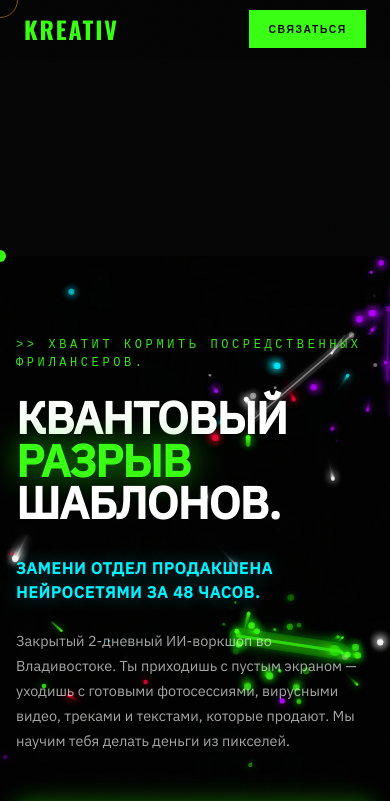
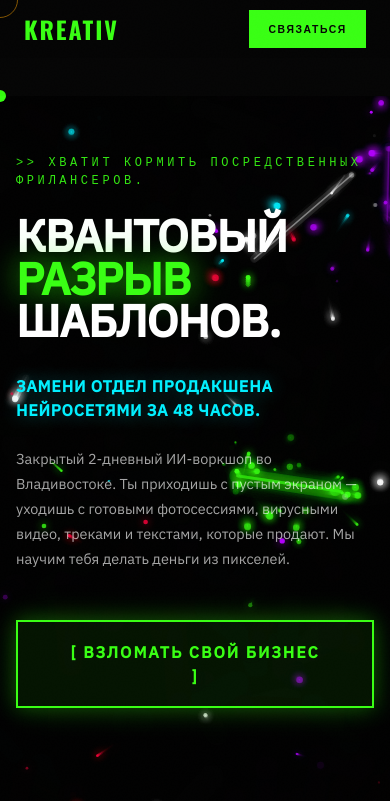
Before and after one commit to pr-poehali-dev/hack-travel-creator, a React (Vite) app: page / in a window 390 px wide. Shown: the top 801 px of the page. Built offline with nearby package versions, Linux system fonts and the light colour scheme.

Commit message:
fix: critical bug fixes

```diff
--- a/src/index.css
+++ b/src/index.css
@@ -902,7 +902,7 @@ section:not(#home) {
   }
 
   /* Section padding */
-  section {
+  section:not(#home) {
     padding: 5rem 2.5rem;
   }
 
@@ -959,7 +959,7 @@ section:not(#home) {
   }
 
   /* Section padding — φ: 42px vertical, 26px horizontal */
-  section {
+  section:not(#home) {
     padding: 4rem 1.6rem;
   }
 
@@ -1068,13 +1068,13 @@ section:not(#home) {
 /* ── φ³ MOBILE-L 480px ── */
 @media (max-width: 480px) {
   /* Section padding — 2.5rem vert, 1rem horiz */
-  section {
+  section:not(#home) {
     padding: 3rem 1rem;
   }
 
   /* Hero */
   #home {
-    padding: 5rem 1rem 3rem !important;
+    padding: 58px 1rem 3rem !important;
   }
 
   /* Pain */
@@ -1147,11 +1147,11 @@ section:not(#home) {
 
 /* ── φ⁴ MOBILE-S 360px ── */
 @media (max-width: 360px) {
-  section {
+  section:not(#home) {
     padding: 2.5rem 0.8rem;
   }
   #home {
-    padding: 4.5rem 0.8rem 2.5rem !important;
+    padding: 58px 0.8rem 2.5rem !important;
   }
   #solution .curators-grid {
     grid-template-columns: 1fr !important;
```
